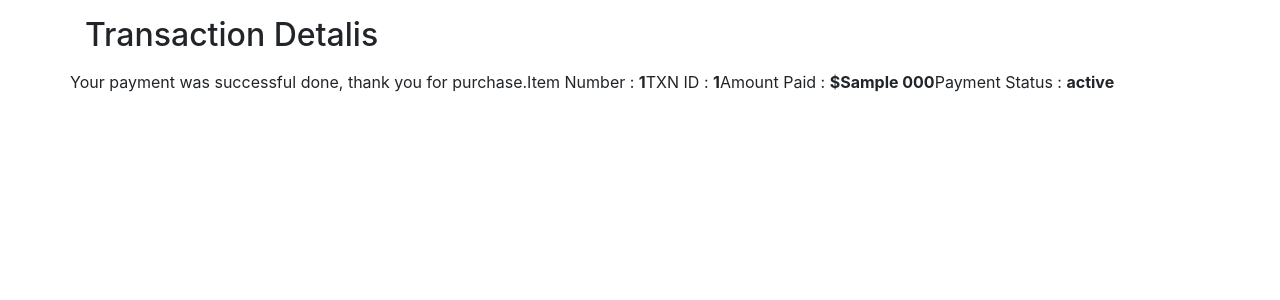
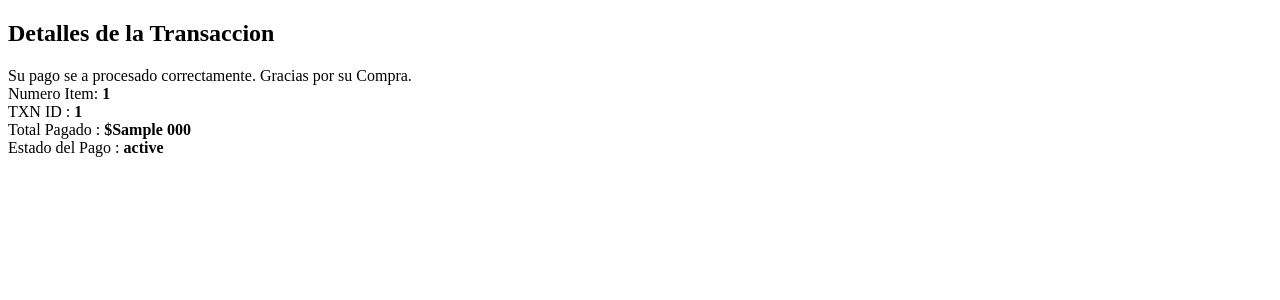
Before and after one commit to WhiteAssassins/Intersect_CMS, a CodeIgniter app: the page made by application/views/shop/paymentSuccess.php in a window 1280 px wide. Shown: the top 300 px of the page. Run offline with CodeIgniter, Linux system fonts and the light colour scheme; tables that the repository leaves empty or names only in its code hold one stand-in row (values such as "Sample post"); the template is opened without the code that fills it: most values are stand-ins (such as "Sample title", 1, 10 or a date in 2020).

Commit message:
Update paymentSuccess.php

```diff
--- a/application/views/shop/paymentSuccess.php
+++ b/application/views/shop/paymentSuccess.php
@@ -1,26 +1,23 @@
 <!DOCTYPE html>
 <html>
 <head>
-  <title>Transaction Successfull - Codeigniter Paypal Integration Example - CodingsPoint.com</title>
-  <!-- Latest CSS -->
- <link rel="stylesheet" href="https://stackpath.bootstrapcdn.com/bootstrap/4.3.1/css/bootstrap.min.css">
- <script src="https://code.jquery.com/jquery-3.3.1.min.js"></script>
+  <title>Transaccion Satisfactoria</title>
 </head>
 <body>
   <div class="container">
-    <h2 class="mt-3 mb-3">Transaction Detalis</h2>
+    <h2 class="mt-3 mb-3">Detalles de la Transaccion</h2>
     <div class="row">
-          <span>Your payment was successful done, thank you for purchase.</span><br/>
-          <span>Item Number :
+          <span>Su pago se a procesado correctamente. Gracias por su Compra.</span><br/>
+          <span>Numero Item:
               <strong><?php echo $item_number; ?></strong>
           </span><br/>
           <span>TXN ID :
               <strong><?php echo $txn_id; ?></strong>
           </span><br/>
-          <span>Amount Paid :
+          <span>Total Pagado :
               <strong>$<?php echo $payment_amt.' '.$currency_code; ?></strong>
           </span><br/>
-          <span>Payment Status :
+          <span>Estado del Pago :
               <strong><?php echo $status; ?></strong>
         </span><br/>
     </div>
```
